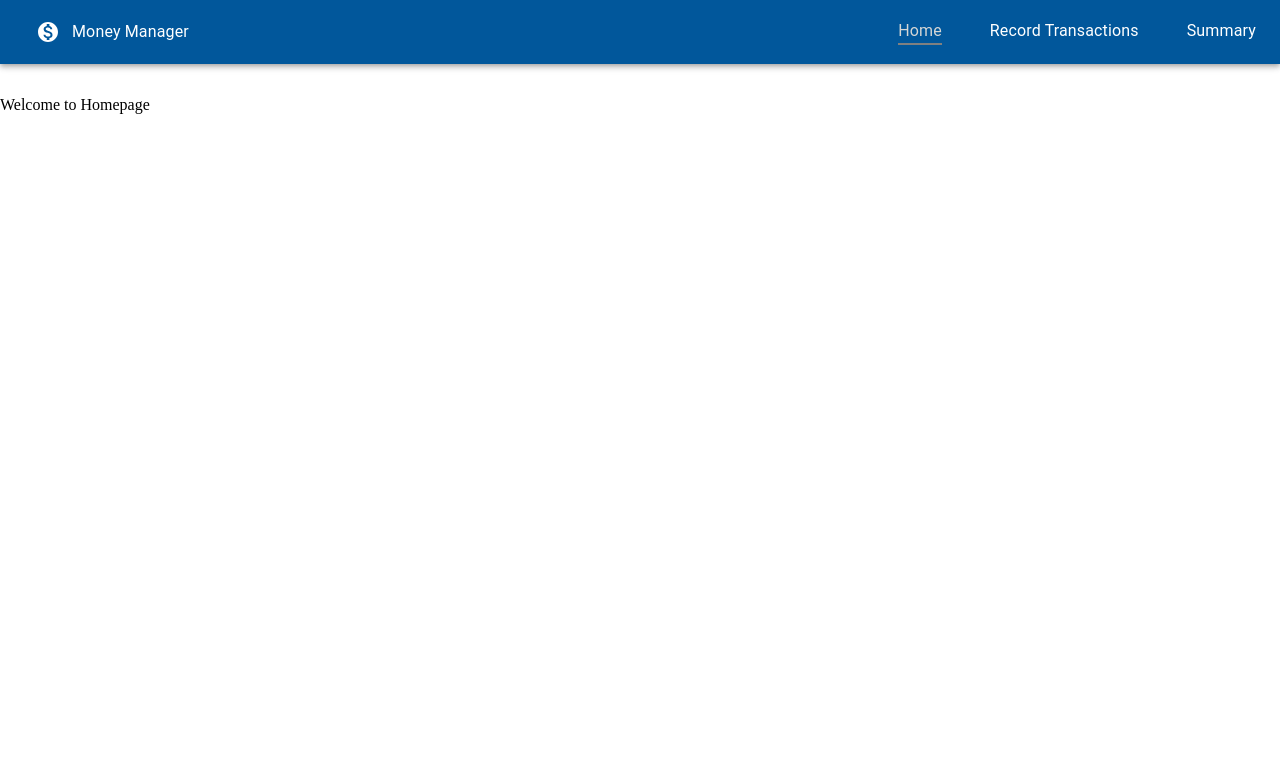
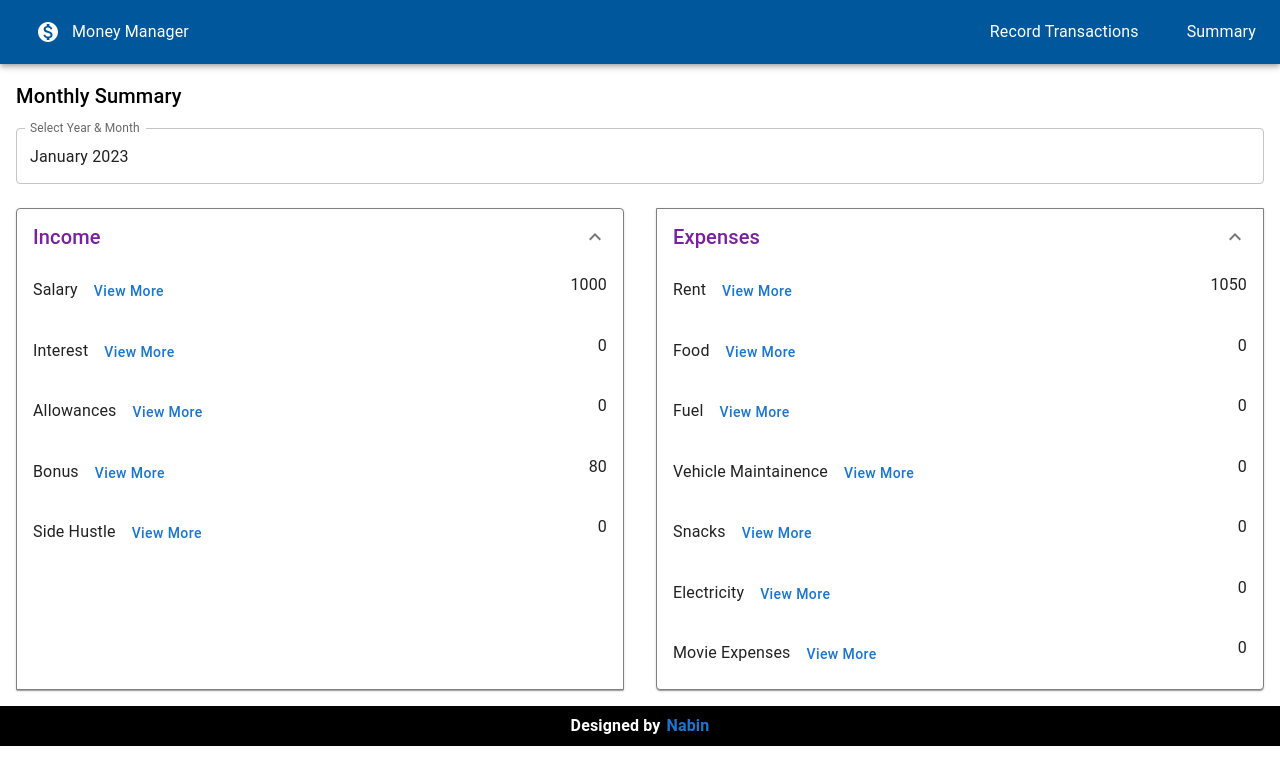
Before and after one commit to kcnabin/money-manager, a React (Create React App) app: page / in a window 1280 px wide. Shown: the top 784 px of the page. Built offline with nearby package versions, Linux system fonts and the light colour scheme; data requests are answered from the project's data file.

Commit message:
record can be edited and deleted. each section is added to /editRecord using router

```diff
--- a/db.json
+++ b/db.json
@@ -37,6 +37,18 @@
     {
       "name": "Vehicle Maintainence",
       "id": "05b9ad36-4928-40a9-b467-0482bbf35d47"
+    },
+    {
+      "name": "Snacks",
+      "id": "da464052-eebd-4549-a382-3205f0661459"
+    },
+    {
+      "name": "Electricity",
+      "id": "2ac3c9c2-cdc8-4f1b-96c3-f65e47962a15"
+    },
+    {
+      "name": "Movie Expenses",
+      "id": "5a1a56b7-7028-4cb0-8eed-50826878da3a"
     }
   ],
   "incomeRecords": [
@@ -53,18 +65,6 @@
       "amount": 1500
     },
     {
-      "id": "2",
-      "dateAdded": {
-        "year": 2023,
-        "month": 2,
-        "day": 1
-      },
-      "category": "income",
-      "subCategory": "interest",
-      "title": "from new FD",
-      "amount": 500
-    },
-    {
       "id": "3",
       "dateAdded": {
         "year": 2023,
@@ -75,18 +75,6 @@
       "subCategory": "salary",
       "title": "Salary for Magh 2079",
       "amount": 1000
-    },
-    {
-      "dateAdded": {
-        "year": 2023,
-        "month": 2,
-        "day": 1
-      },
-      "category": "income",
-      "subCategory": "salary",
-      "title": "sal falgun",
-      "amount": 555,
-      "id": "930c9e09-2d06-40f9-84de-76481a453e76"
     },
     {
       "dateAdded": {
@@ -135,6 +123,18 @@
       "title": "Communication Allowance",
       "amount": 1000,
       "id": "549b3006-5f0e-4fe2-bd92-6c8be2466a9d"
+    },
+    {
+      "dateAdded": {
+        "year": 2023,
+        "month": 2,
+        "day": 21
+      },
+      "category": "income",
+      "subCategory": "bonus",
+      "title": "side hustle",
+      "amount": 888,
+      "id": "4e217c02-d6ab-47f0-b95e-35431269cca4"
     }
   ],
   "expensesRecords": [
@@ -166,25 +166,37 @@
       "dateAdded": {
         "year": 2023,
         "month": 2,
-        "day": 13
+        "day": 20
       },
       "category": "expenses",
-      "subCategory": "vehicle maintainence",
-      "title": "Brakepads change",
-      "amount": 50,
-      "id": "7dfce97b-2773-4300-8529-297b41bf1e89"
+      "subCategory": "fuel",
+      "title": "Petrol",
+      "amount": 800,
+      "id": "5a637482-699d-4af7-a948-11b89c89f972"
     },
     {
       "dateAdded": {
         "year": 2023,
         "month": 2,
-        "day": 19
+        "day": 10
       },
       "category": "expenses",
-      "subCategory": "food",
-      "title": "Chicken Meat",
-      "amount": 390,
-      "id": "0ba3056e-9276-40bb-bc41-e77dea6b25aa"
+      "subCategory": "fuel",
+      "title": "Diesel",
+      "amount": 725,
+      "id": "b1786951-88d4-4a7d-b6d8-e2fe8e97afe8"
+    },
+    {
+      "dateAdded": {
+        "year": 2023,
+        "month": 2,
+        "day": 15
+      },
+      "category": "expenses",
+      "subCategory": "movie expenses",
+      "title": "Pathan",
+      "amount": 800,
+      "id": "fd32b133-1d53-4828-b4ee-b106eacf3fe2"
     }
   ]
 }
--- a/src/App.js
+++ b/src/App.js
@@ -10,8 +10,10 @@ import Home from './components/home/Home'
 import Summary from './components/summary/Summary'
 import AddIncomeExpenses from './components/add-income-expenses/AddIncomeExpenses'
 import SubCategorySummary from './components/subcatSummary/SubCategorySummary'
+import EditRecord from './components/editRecord/EditRecord'
 import { useDispatch } from 'react-redux'
 import { fetchInitialData } from './features/records/transactionsSlice'
+import Footer from './components/footer/Footer'
 
 const App = () => {
   const dispatch = useDispatch()
@@ -26,16 +28,19 @@ const App = () => {
       <NavBar />
 
       <Routes>
-        <Route index element={<Home />} />
+        <Route index element={<Summary />} />
         <Route path='/' element={<Home />} />
         <Route
-          path='add'
+          path='/add'
           element={<AddIncomeExpenses />}
         />
-        <Route path='summary' element={<Summary />} />
+        <Route path='/summary' element={<Summary />} />
         <Route path='/categorySummary' element={<SubCategorySummary />} />
+        <Route path='/editRecord' element={<EditRecord />} />
 
       </Routes>
+
+      <Footer />
 
     </Stack>
     </LocalizationProvider>
--- a/src/components/add-income-expenses/AddIncomeExpenses.jsx
+++ b/src/components/add-income-expenses/AddIncomeExpenses.jsx
@@ -106,7 +106,7 @@ const AddIncomeExpenses = () => {
       <DisplayMessage msg={msg} />
       <Stack spacing={2} sx={{
           maxWidth: '500px',
-          margin: '0 5%'
+          padding: '0 32px 32px'
         }}
       >
         <Title />
--- /dev/null
+++ b/src/components/editRecord/EditRecord.jsx
@@ -0,0 +1,107 @@
+import { Typography, Button, Stack } from "@mui/material"
+import { useNavigate, useLocation } from 'react-router-dom'
+import PickDate from '../add-income-expenses/components/PickDate'
+import SelectMainCategory from '../add-income-expenses/components/SelectMainCategory'
+import DisplaySubCategory from '../add-income-expenses/components/DisplaySubCategory'
+import AddTitle from '../add-income-expenses/components/AddTitle'
+import AddAmount from '../add-income-expenses/components/AddAmount'
+import { useState } from "react"
+import { updateRecord } from "../../services/dbServices"
+import { updateIncomeRecords, updateExpensesRecord } from '../../features/records/transactionsSlice'
+import { useDispatch } from "react-redux"
+
+const EditRecord = () => {
+  const { state } = useLocation()
+  const navigate = useNavigate()
+  const dispatch = useDispatch()
+
+  const [selectedDate, setSelectedDate] = useState(null)
+  const [category, setCategory] = useState('')
+  const [subCategory, setSubCategory] = useState('')
+  const [title, setTitle] = useState(state.title)
+  const [amount, setAmount] = useState(state.amount)
+
+  const [displaySubCategory, setDisplaySubCategory] = useState(false)
+
+  const handleUpdate = async (e) => {
+    e.preventDefault()
+
+    if (!category || !subCategory || !amount || !title) {
+      alert('Please select all options')
+      return
+    }
+
+    const updatedRec = {
+      ...state,
+      dateAdded: selectedDate ? {
+        year: selectedDate.getFullYear(),
+        month: selectedDate.getMonth() + 1,
+        day: selectedDate.getDate()
+      } : state.dateAdded,
+      category,
+      subCategory: subCategory.toLowerCase(),
+      title,
+      amount,
+    }
+
+    try {
+      const savedRecord = await updateRecord(updatedRec)
+      if (savedRecord.category.toLowerCase() === 'income') {
+        dispatch(updateIncomeRecords(savedRecord))
+      } else {
+        dispatch(updateExpensesRecord(savedRecord))
+      }
+      navigate('/summary')
+    } catch (e) {
+      console.log(e)
+      alert('Error updating the record')
+      return
+    }
+
+  }
+
+  return (
+    <Stack spacing={2} sx={{padding: '0 32px 32px'}}>
+      <Typography variant="h6" color='secondary.dark'>
+        Editing your record
+      </Typography>
+      <form onSubmit={handleUpdate}>
+        <Stack spacing={4}>
+        <PickDate setSelectedDate={setSelectedDate} selectedDate={selectedDate} />
+
+        <SelectMainCategory
+          category={category}
+          setCategory={setCategory}
+          setDisplaySubCategory={setDisplaySubCategory}
+        />
+
+        {
+          displaySubCategory
+            ? <DisplaySubCategory
+                mainCategory={category}
+                subCategory={subCategory}
+                setSubCategory={setSubCategory}
+              />
+            : ""
+        }
+
+        <AddTitle title={title} setTitle={setTitle} />
+
+        <AddAmount amount={amount} setAmount={setAmount} />
+
+        <Button
+          type='submit'
+          variant='contained'
+          color='secondary'
+        >
+          Update Record
+        </Button>
+        </Stack>
+      </form>
+
+    </Stack>
+
+  )
+}
+
+export default EditRecord
--- /dev/null
+++ b/src/components/footer/Footer.jsx
@@ -0,0 +1,30 @@
+import { Typography, Stack, Link } from "@mui/material";
+
+const Footer = () => {
+  return (
+    <Stack>
+      <Typography
+        variant="body1"
+        sx={{
+          backgroundColor: 'black',
+          color: 'white',
+          padding: '8px',
+          display: 'flex',
+          justifyContent: 'center',
+          fontWeight: 'bold'
+        }}
+      >
+        Designed by <Link
+          href="https://github.com/kcnabin"
+          target="_blank"
+          rel="noopener"
+          underline="none"
+          sx={{paddingLeft: '6px', '&:hover': {color: '#f04d29'}}}
+          >Nabin </Link>
+
+      </Typography>
+    </Stack>
+  )
+}
+
+export default Footer
--- a/src/components/nav-bar/NavBar.jsx
+++ b/src/components/nav-bar/NavBar.jsx
@@ -15,7 +15,7 @@ const NavBar = () => {
     return (
         <AppBar position='static' sx={{bgcolor: 'info.dark'}}>
             <Toolbar>
-                <IconButton color='inherit' size='large'>
+                <IconButton color='inherit' size='large' onClick={() => navigate('/')}>
                     <MonetizationOnIcon />
                 </IconButton>
                 <Typography variant='body1' sx={{flexGrow: 1}}>
@@ -38,9 +38,6 @@ const NavBar = () => {
                         }
                     }}
                 >
-                    <NavLink to='/'>
-                        <Typography variant='body1'>Home</Typography>
-                    </NavLink>
                     <NavLink to='/add'>
                         <Typography variant='body1'>Record Transactions</Typography>
                     </NavLink>
@@ -70,14 +67,6 @@ const NavBar = () => {
                     <MenuItem>
                         <Button onClick={() => {
                             closeMenu()
-                            navigate('/')
-                        }}>
-                            <Typography variant='body2'>Home</Typography>
-                        </Button>
-                    </MenuItem>
-                    <MenuItem>
-                        <Button onClick={() => {
-                            closeMenu()
                             navigate('/add')
                         }}>
                             <Typography variant='body2'>Record Transactions</Typography>
--- a/src/components/subcatSummary/SubCategorySummary.jsx
+++ b/src/components/subcatSummary/SubCategorySummary.jsx
@@ -3,13 +3,40 @@ import { Button, Stack, Typography, Card, CardContent, CardActions, IconButton }
 import EditIcon from '@mui/icons-material/Edit';
 import DeleteIcon from '@mui/icons-material/Delete';
 import { displayDate } from "../../helper/dateHelper";
-
+import { deleteRecord } from "../../services/dbServices";
+import { deleteExpensesRecord, deleteIncomeRecord } from "../../features/records/transactionsSlice";
+import { useDispatch } from "react-redux";
 
 const SubCategorySummary = () => {
   const navigate = useNavigate()
+  const dispatch = useDispatch()
   const { state } = useLocation();
 
   console.log(state)
+
+  const handleDelete = async (id, category) => {
+    if (!window.confirm('Want to delete record?')) {
+      return
+    }
+
+    try {
+      await deleteRecord(id, category)
+      if (category.toLowerCase() === 'income') {
+        dispatch(deleteIncomeRecord(id))
+      } else {
+        dispatch(deleteExpensesRecord(id))
+      }
+      alert('Record deleted successfully!')
+      navigate(-1)
+    } catch (e) {
+      alert('Error deleting record')
+      console.log(e)
+    }
+  }
+
+  const handleEdit = (record) => {
+    navigate('/editRecord', { state: record})
+  }
 
   return (
     <Stack spacing={2} sx={{padding: '0 32px 16px '}}>
@@ -46,10 +73,10 @@ const SubCategorySummary = () => {
                 </CardContent>
 
                 <CardActions sx={{justifyContent: 'flex-end'}}>
-                  <IconButton color='secondary'>
+                  <IconButton color='secondary' onClick={() => handleEdit(eachRecord)}>
                     <EditIcon />
                   </IconButton>
-                  <IconButton color='error'>
+                  <IconButton color='error' onClick={() => handleDelete(eachRecord.id, eachRecord.category)}>
                     <DeleteIcon />
                   </IconButton>
                 </CardActions>
--- a/src/components/summary/Summary.jsx
+++ b/src/components/summary/Summary.jsx
@@ -62,7 +62,7 @@ const Summary = () => {
     // console.log('monthlyExpensesSummary', monthlyExpensesSummary)
 
     return (
-        <Stack sx={{padding: '0 16px'}} spacing={2}>
+        <Stack sx={{padding: '0 16px'}} spacing={3}>
             <Stack spacing={2} >
                 <Typography variant="h6">Monthly Summary</Typography>
 
--- a/src/features/records/transactionsSlice.js
+++ b/src/features/records/transactionsSlice.js
@@ -37,6 +37,22 @@ const transactionsSlice = createSlice({
     },
     addExpensesRecords: (state, action) => {
       state.expensesRecords.push(action.payload)
+    },
+    deleteIncomeRecord: (state, action) => {
+      state.incomeRecords = state.incomeRecords.filter(eachRecord => eachRecord.id !== action.payload)
+    },
+    deleteExpensesRecord: (state, action) => {
+      state.expensesRecords = state.expensesRecords.filter(eachRecord => eachRecord.id !== action.payload)
+    },
+    updateIncomeRecords: (state, action) => {
+      state.incomeRecords = state.incomeRecords.map(eachRecord =>
+        eachRecord.id !== action.payload.id ? eachRecord : action.payload
+      )
+    },
+    updateExpensesRecord: (state, action) => {
+      state.expensesRecords = state.expensesRecords.map(eachRecord =>
+        eachRecord.id !== action.payload.id ? eachRecord : action.payload
+      )
     }
   },
   extraReducers: (builder) => {
@@ -62,4 +78,4 @@ const transactionsSlice = createSlice({
 })
 
 export default transactionsSlice.reducer
-export const { addToIncomeList, addToExpensesList, addIncomeRecords, addExpensesRecords } = transactionsSlice.actions
+export const {updateIncomeRecords, updateExpensesRecord, addToIncomeList, addToExpensesList, addIncomeRecords, addExpensesRecords, deleteExpensesRecord, deleteIncomeRecord } = transactionsSlice.actions
--- a/src/services/dbServices.js
+++ b/src/services/dbServices.js
@@ -42,3 +42,20 @@ export const addNewExpenses = async (newExpenses) => {
   const savedNewExpenses = await axios.post(expensesListUrl, {name: newExpenses, id: uuidv4()})
   return savedNewExpenses.data.name
 }
+
+export const updateRecord = async (updatedRecord) => {
+  const newUrl = updatedRecord.category.toLowerCase() === 'income'
+    ? `${incomeRecordsUrl}/${updatedRecord.id}`
+    : `${expensesRecordUrl}/${updatedRecord.id}`
+  const returnedRecord = await axios.put(newUrl, updatedRecord)
+
+  return returnedRecord.data
+}
+
+export const deleteRecord = async (id, category) => {
+  const newUrl = category.toLowerCase() === 'income'
+    ? `${incomeRecordsUrl}/${id}`
+    : `${expensesRecordUrl}/${id}`
+
+  await axios.delete(newUrl)
+}
```
Also changed, not shown: 1 other file (tests, documents, lock files or other folders).
